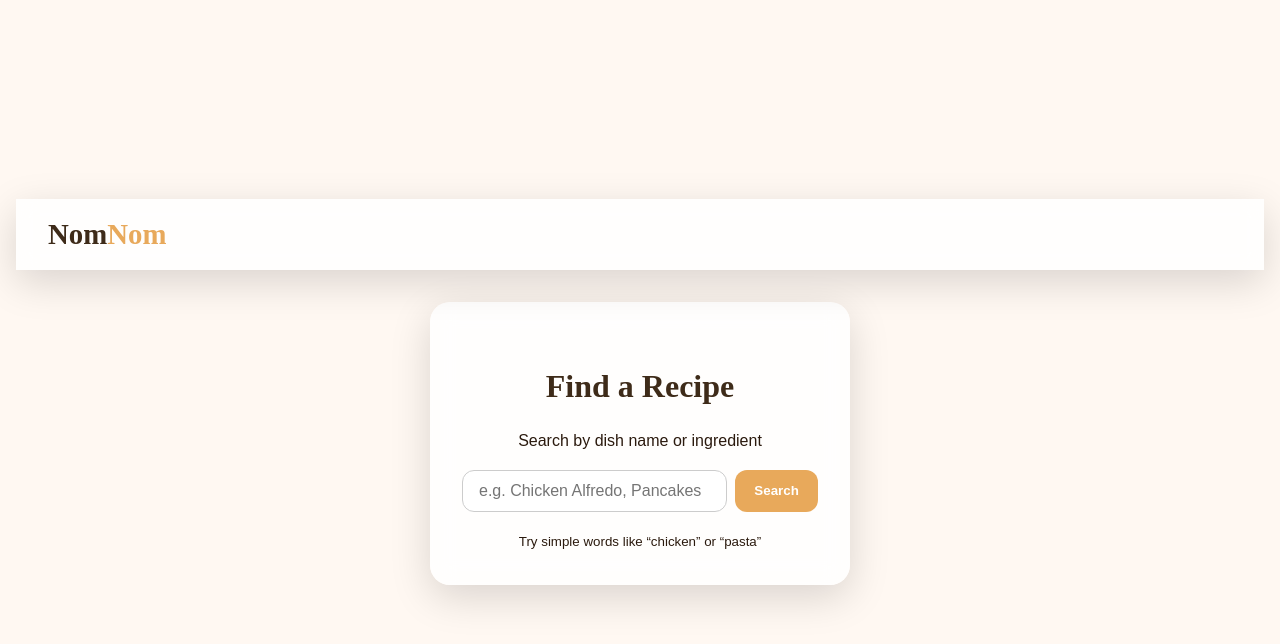
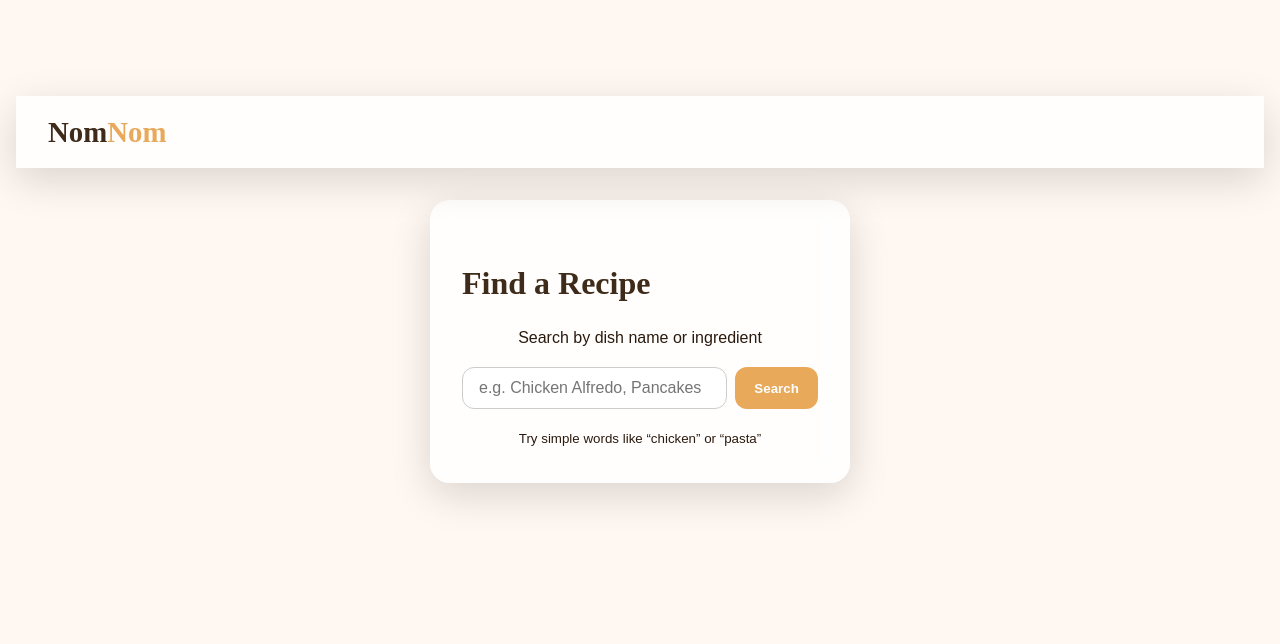
Before and after one commit to project54321/NomNom, a React (Vite) app in the folder NomNom/: page / in a window 1280 px wide. Shown: the top 644 px of the page. Built offline with nearby package versions, Linux system fonts and the light colour scheme.

Commit message:
Refactor CSS comments and alignment styles

```diff
--- a/NomNom/src/index.css
+++ b/NomNom/src/index.css
@@ -25,7 +25,7 @@ html, body {
   box-sizing: inherit;
 }
 
-/* NAVBAR */
+/* ===== NAVBAR ===== */
 .nav {
   position: sticky;
   top: 0;
@@ -70,7 +70,7 @@ html, body {
   color: var(--amber);
 }
 
-/* LANDING PAGE */
+/* ===== LANDING PAGE ===== */
 .landing-container {
   min-height: 100vh;
   display: flex;
@@ -136,7 +136,7 @@ html, body {
   background: var(--gold);
 }
 
-/* HERO CARDS */
+/* ===== HERO CARDS ===== */
 .container {
   display: grid;
   grid-template-columns: repeat(auto-fit, minmax(300px, 1fr));
@@ -179,7 +179,7 @@ html, body {
   padding: 1rem;
 }
 
-/* DETAILS PAGE */
+/* ===== DETAILS PAGE ===== */
 .details {
   background: var(--glass);
   border-radius: 20px;
@@ -187,18 +187,23 @@ html, body {
   padding: 2rem;
   max-width: 800px;
   margin: 2rem auto;
+  display: flex;
+  flex-direction: column;
+  align-items: flex-start;
+  justify-content: flex-start;
 }
 
 h1 {
   font-family: "Playfair Display", serif;
   font-size: 2rem;
   color: var(--brown);
+  text-align: left;
 }
 
-/* TABS */
+/* ===== TABS ===== */
 .tabs {
   display: flex;
-  justify-content: center;
+  justify-content: flex-start;
   flex-wrap: nowrap;
   gap: 0.5rem;
   padding: 1rem 0;
@@ -237,7 +242,12 @@ h1 {
 .tab-content {
   display: none;
   opacity: 0;
-  transition: all 0.3s;
+  width: 100%;
+  min-height: 200px;
+  transition: opacity 0.3s ease-in-out;
+  box-sizing: border-box;
+  overflow-x: hidden;
+  text-align: left;
 }
 
 .tab-content.active-tab {
@@ -252,13 +262,16 @@ h1 {
 }
 
 iframe {
+  display: block;
   width: 100%;
-  height: 300px;
+  height: auto;
+  aspect-ratio: 16 / 9;
+  max-height: 480px;
   border-radius: 12px;
   margin-top: 1rem;
 }
 
-/* MEDIA QUERIES */
+/* ===== MEDIA QUERIES ===== */
 @media (max-width: 900px) {
   .container {
     grid-template-columns: 1fr;
@@ -284,7 +297,7 @@ iframe {
   }
 }
 
-/* ====== DESKTOP CONTAINER FIXES ====== */
+/* ===== DESKTOP CONTAINER FIXES ===== */
 .container,
 .details {
   width: 100%;
@@ -293,67 +306,47 @@ iframe {
   box-sizing: border-box;
 }
 
-/* Keep consistent vertical rhythm */
 .container {
   padding: 3rem 2rem;
 }
 
-/* Make sure all tab-content boxes preserve width */
-.details {
-  display: flex;
-  flex-direction: column;
-  align-items: stretch;
-}
-
-/* Prevent tab content from resizing container width */
-.tab-content {
-  width: 100%;
-  min-height: 200px; /* optional - prevents jumpiness */
-  box-sizing: border-box;
-  overflow-x: hidden;
-}
-
-/* Smooth transitions without width jumps */
-.tab-content.active-tab {
-  display: block;
-  opacity: 1;
-  margin-top: 1rem;
-  transition: opacity 0.3s ease-in-out;
-}
-
-/* Ensure all embedded media fill their container */
-.tab-content iframe,
-.tab-content video {
-  display: block;
-  width: 100%;
-  height: auto;
-  aspect-ratio: 16 / 9;
-  max-height: 480px;
-  border-radius: 12px;
-}
-
-/* Optional: keep layout consistent between tabs */
+/* Smooth tab behavior */
 .tab-content > * {
   max-width: 100%;
   box-sizing: border-box;
 }
 
-/* Center main sections nicely on laptop screens */
-.landing-container,
-.details {
-  justify-content: center;
-  align-items: center;
+/* ===== FINAL ALIGNMENT + HEIGHT FIXES ===== */
+
+/* Keep first (hero) container natural height */
+.container:first-of-type {
+  height: auto !important;
+  align-items: flex-start !important;
+  justify-content: flex-start !important;
 }
 
-/* Desktop only fine-tuning */
-@media (min-width: 901px) {
-  .landing-main {
-    display: flex;
-    flex-direction: column;
-    align-items: center;
-  }
+/* Prevent hero image from stretching */
+.container:first-of-type .hero-card img {
+  height: auto !important;
+  max-height: 400px;
+  object-fit: cover;
+}
 
-  .search-card {
-    margin-bottom: 3rem;
-  }
+/* Left-align everything in details */
+.details h1,
+.details p,
+.details .tabs,
+.details .tab-content,
+.details .tab-content * {
+  text-align: left !important;
 }
+
+/* Ensure details content stays left-aligned */
+.details {
+  align-items: flex-start !important;
+  justify-content: flex-start !important;
+}
+
+.details > * {
+  align-self: flex-start !important;
+}
```
